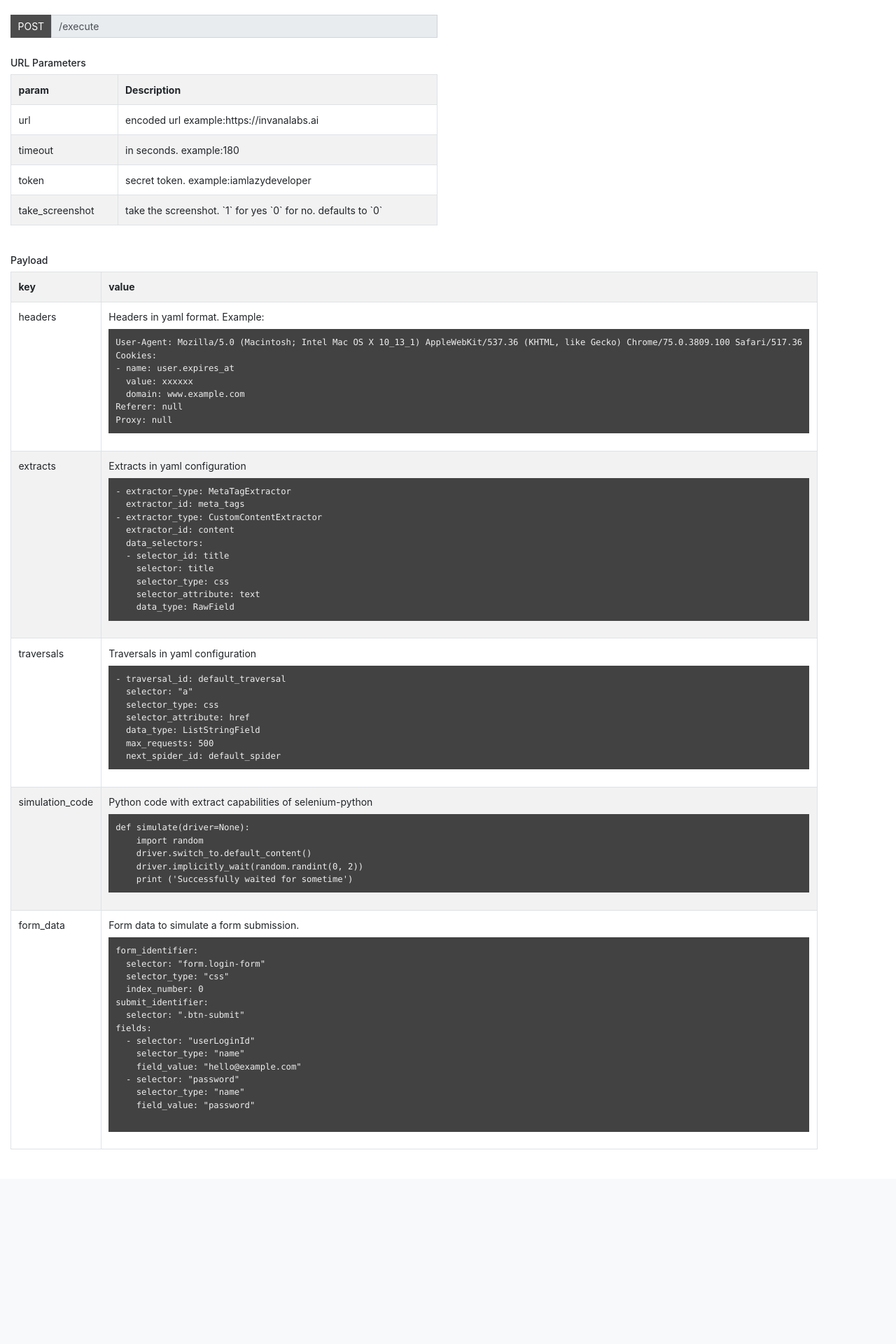
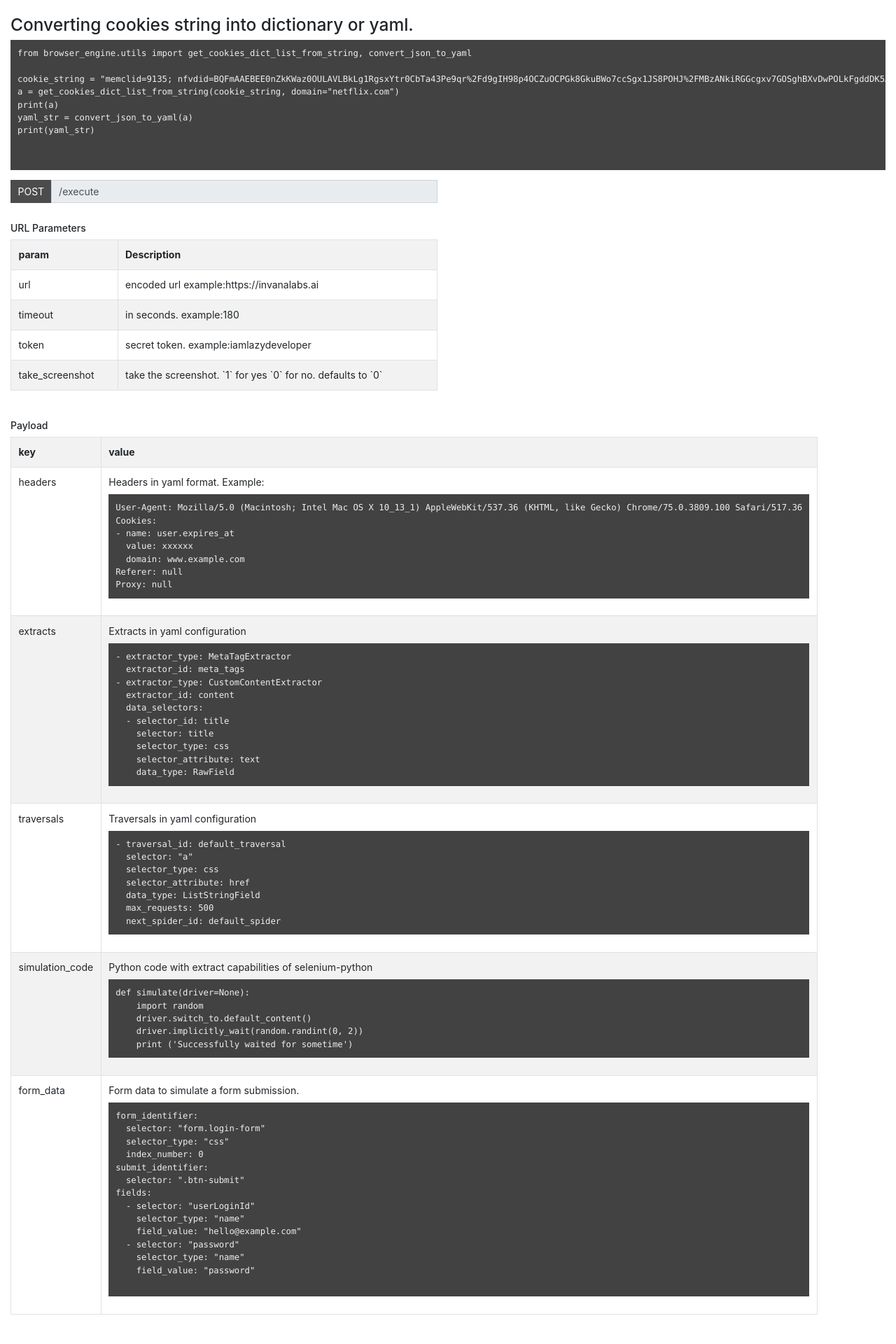
Before and after one commit to invana/browser-engine, a Flask app: page /docs.html in a window 1280 px wide. Shown: the part 150-2070 px from the top of the page at 70% size. Before the commit the page ends 1792 px from the top, so only its background shows below. Run offline with Flask 2, Linux system fonts and the light colour scheme; some libraries are stand-ins or nearby versions.

Commit message:
docs updated

```diff
--- a/browser_engine/server/templates/docs.html
+++ b/browser_engine/server/templates/docs.html
@@ -26,6 +26,22 @@
                 <p class="sub-heading">Notes on API Implementation</p>
 
             </header>
+
+            <div class="row">
+                <div class="col-md-12">
+                    <h3>Converting cookies string into dictionary or yaml.</h3>
+                    <pre>
+from browser_engine.utils import get_cookies_dict_list_from_string, convert_json_to_yaml
+
+cookie_string = "memclid=9135; nfvdid=BQFmAAEBEE0nZkKWaz0OULAVLBkLg1RgsxYtr0CbTa43Pe9qr%2Fd9gIH98p4OCZuOCPGk8GkuBWo7ccSgx1JS8POHJ%2FMBzANkiRGGcgxv7GOSghBXvDwPOLkFgddDK5AHv; clSharedContext=706154e2--4caf-ab53-6e4b8dc587ef; pas=%7B%22supplementals%22%3A%7B%22muted%22%3Atrue%7D%7D; SecureNetflixId=v%3D2%%.%26dt%; NetflixId=ct%3DBQAOAAEBEKc_vbRrnJoyNv---WcDrFJTeNyPla2sv7ol_JAXMlpitur---Ax12BoW6rcnreRGEGlq-Hc7ZLfrC6sV7tt--a3vjp5doKVmmZ-VYXLjj2ccKFN6GjQIPoaFznO8dK2lVo1CxtyzafL0j5zZunRFZBPDFwwg5KCN8oUKiTXXe3r4bN6wqR3--..%26bt%3Ddbl%26ch%.%26v%3D2%26mac%3DAQEAEAABABR5_eZ31mik5DZ_BWN8skU0ZfjLNrBoljE.; playerPerfMetrics=%7B%22uiValue%22%3A%7B%%22%3A985%2C%22throughputNiqr%22%3A3.192376810215789%7D%2C%22mostRecentValue%22%3A%7B%22throughput%22%3A985%2C%22throughputNiqr%22%3A3.192376810215789%7D%7D; profilesNewSession=0; lhpuuidh-browse-Z5UIWCZ=IN%3AEN-IN%3A2c88dce0-a21d-44fa-a479-87878ac17dca_ROOT; lhpuuidh-browse-Z5UIWCZARJGMWSWTOPU-T=15745883643"
+a = get_cookies_dict_list_from_string(cookie_string, domain="netflix.com")
+print(a)
+yaml_str = convert_json_to_yaml(a)
+print(yaml_str)
+
+                    </pre>
+                </div>
+            </div>
             <div class="row">
                 <div class="col-md-6">
                     <div class="input-group mb-3 docs-input">
```
Also changed, not shown: tests/test_cookies_splitter.py (added, +7 -0 lines), tests/test_json_extraction.py (+11 -4 lines).
